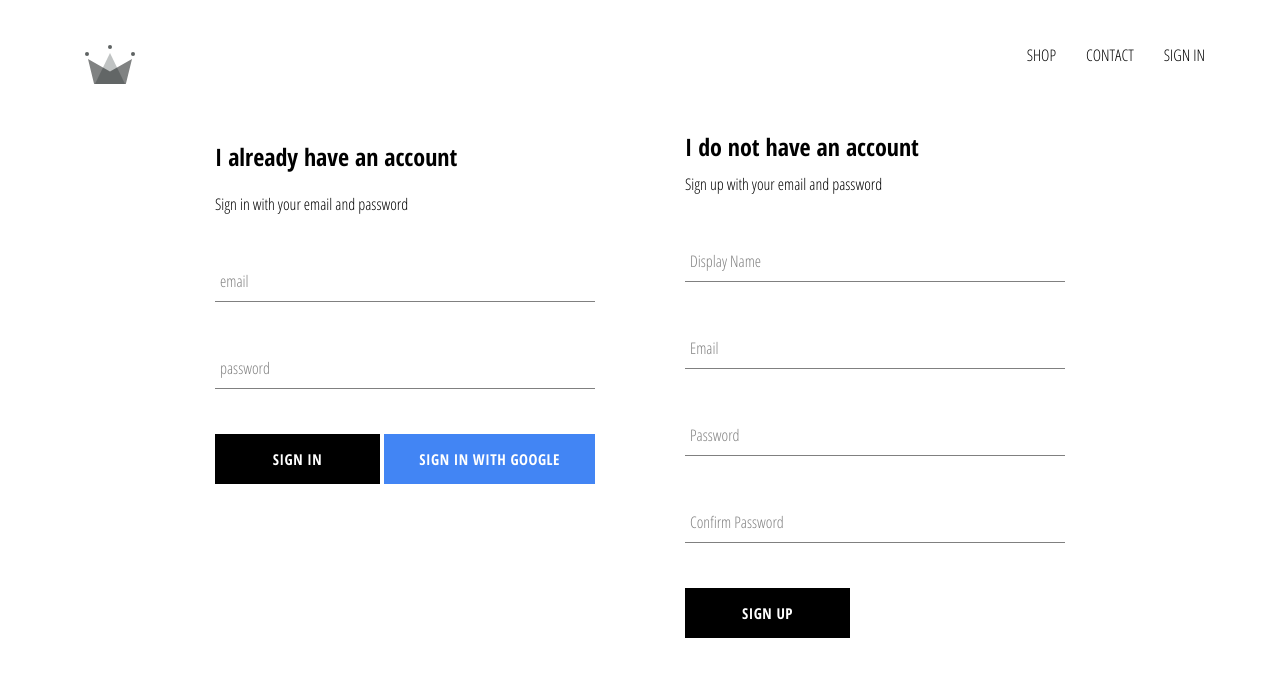
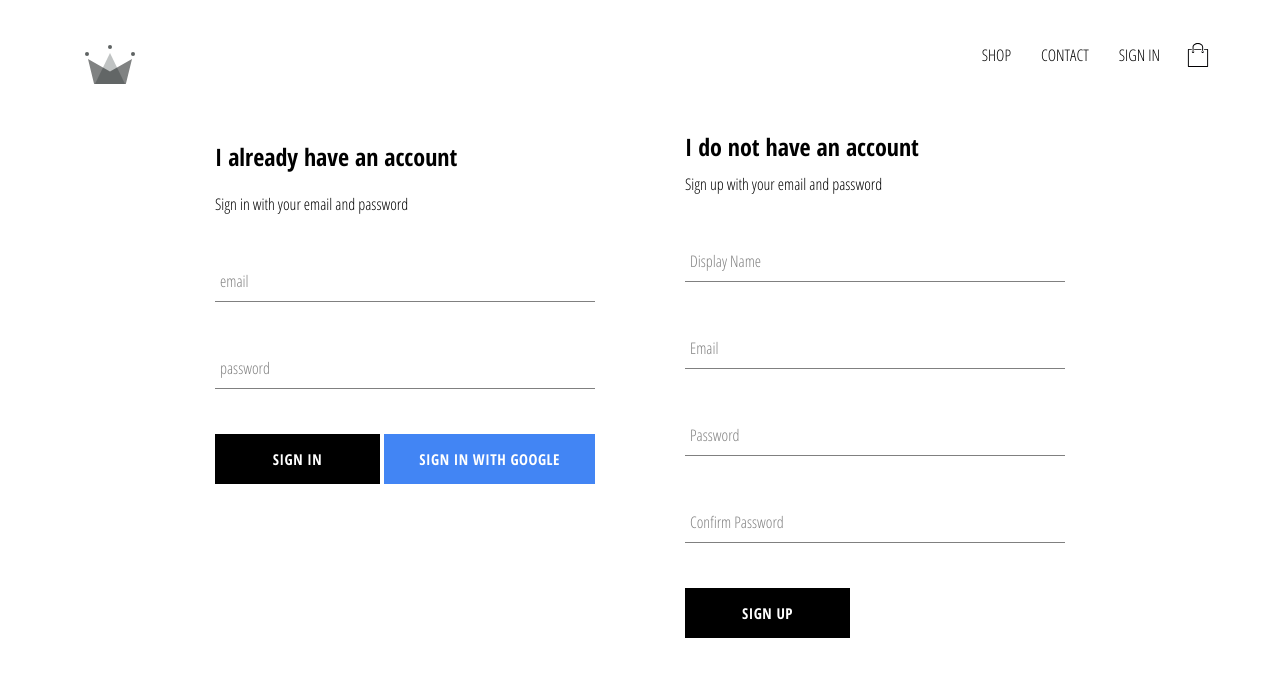
Before and after one commit to jonnymarshall/react-ecommerce-store, a React (Create React App) app: page /signin in a window 1280 px wide. Shown: the top 676 px of the page. Built offline with nearby package versions, Linux system fonts and the light colour scheme; no server answers.

Commit message:
added cart icon and styles

```diff
--- /dev/null
+++ b/src/components/cart-icon/cart-icon.component.jsx
@@ -0,0 +1,12 @@
+import React from 'react'
+import { ReactComponent as ShoppingIcon } from '../../assets/shopping-bag.svg'
+import './cart-icon.styles.scss'
+
+const CartIcon = () => (
+  <div className='cart-icon'>
+    <ShoppingIcon className='shopping-icon' />
+    <span className='item-count'></span>
+  </div>
+)
+
+export default CartIcon
--- /dev/null
+++ b/src/components/cart-icon/cart-icon.styles.scss
@@ -0,0 +1,21 @@
+.cart-icon {
+  width: 45px;
+  height: 45px;
+  position: relative;
+  display: flex;
+  align-items: center;
+  justify-content: center;
+  cursor: pointer;
+
+  .shopping-icon {
+    width: 24px;
+    height: 24px;
+  }
+
+  .item-count {
+    position: absolute;
+    font-size: 10px;
+    font-weight: bold;
+    bottom: 12px;
+  }
+}
--- a/src/components/header/header.component.jsx
+++ b/src/components/header/header.component.jsx
@@ -3,6 +3,7 @@
 import { ReactComponent as Logo } from '../../assets/crown-logo.svg'
 import { auth } from '../../firebase/firebase.utils'
 import { connect } from 'react-redux'
+import CartIcon from '../cart-icon/cart-icon.component'
 
 import './header.styles.scss'
 
@@ -21,6 +22,7 @@
           :
           <Link className='option' to='/signin'>SIGN IN</Link>
         }
+        <CartIcon />
       </div>
     </div>
   );
```
Also changed, not shown: src/assets/shopping-bag.svg (added).
